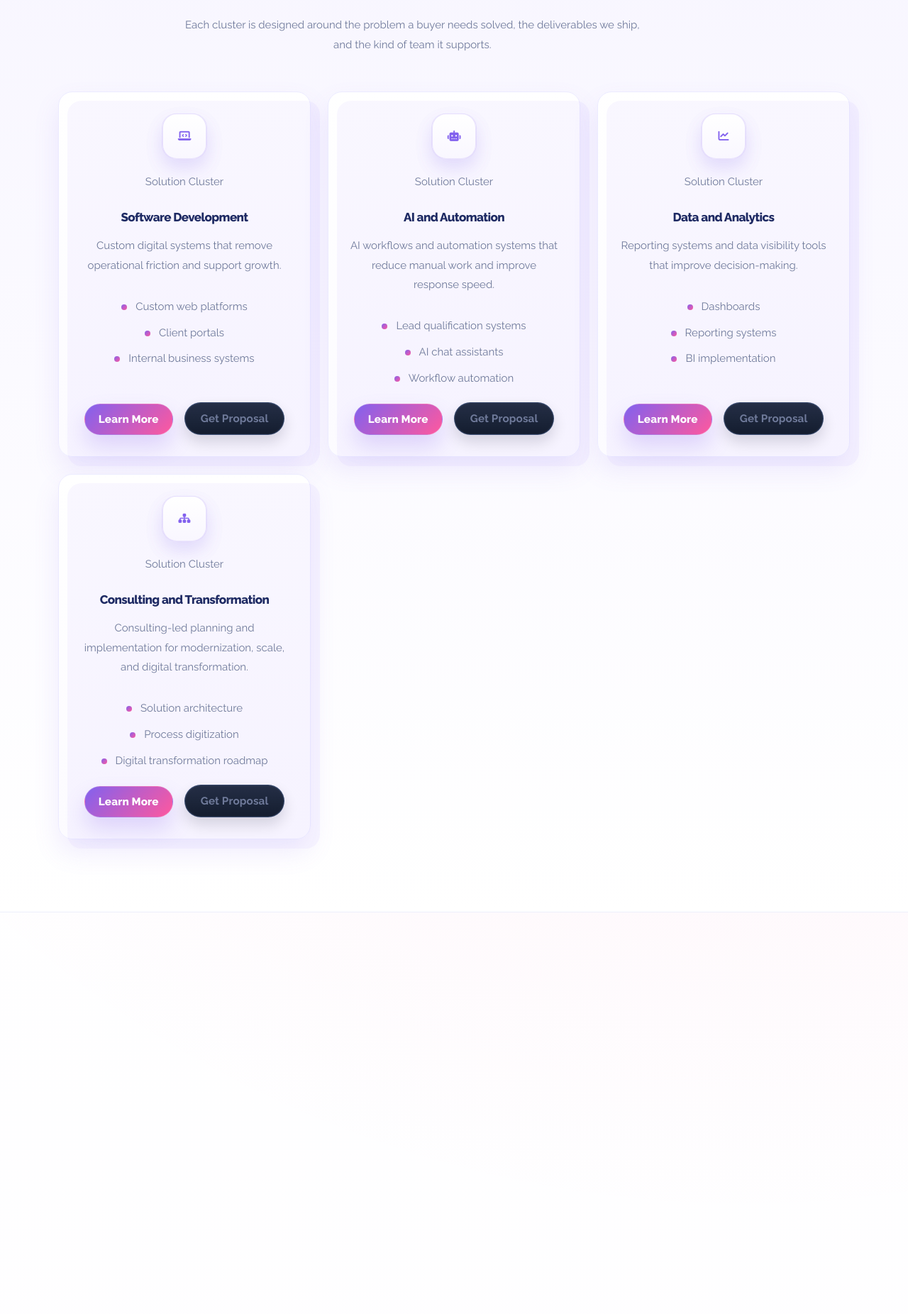
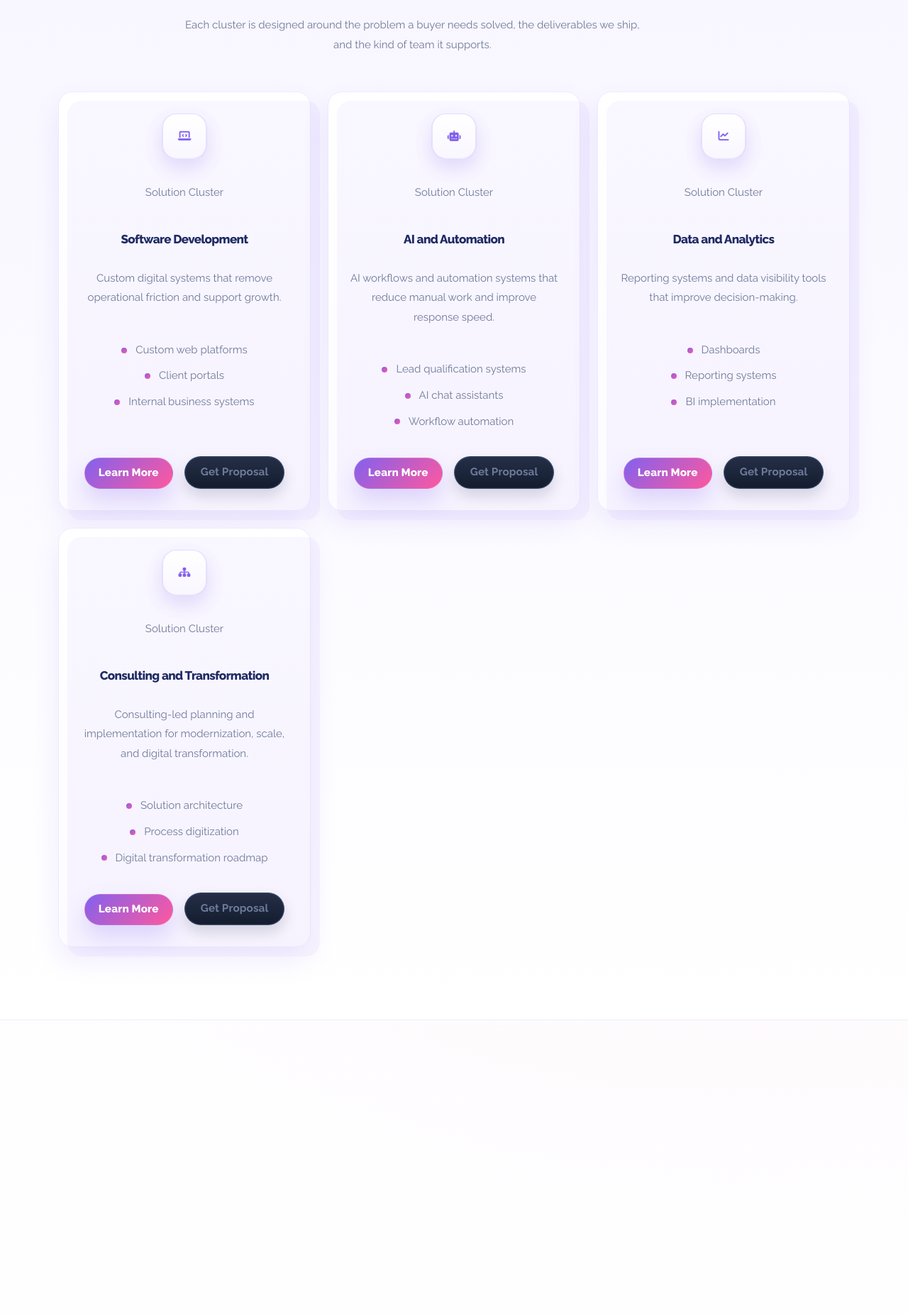
Before and after one commit to DengAchiek/nexalix, a Django app: page /services/ in a window 1280 px wide. Shown: the part 851-2703 px from the top of the page at 71% size. Run offline with Django 5.2, Linux system fonts and the light colour scheme; data comes from the database, SQL or seed files in the repository; data that the repository does not hold is empty.

Commit message:
Align card layout across pages

```diff
--- a/nexalix_app/static/css/redesign.css
+++ b/nexalix_app/static/css/redesign.css
@@ -653,6 +653,7 @@ body.theme-softy .case-study-detail-card,
 body.theme-softy .quote-form-card,
 body.theme-softy .quote-summary-card,
 body.theme-softy .contact-form,
+body.theme-softy .legal-card,
 body.theme-softy .services-cta-panel,
 body.theme-softy .industries-cta-panel,
 body.theme-softy .home-cta-final .container,
@@ -693,6 +694,7 @@ body.theme-softy .service-detail-sidecard::before,
 body.theme-softy .quote-form-card::before,
 body.theme-softy .quote-summary-card::before,
 body.theme-softy .contact-form::before,
+body.theme-softy .legal-card::before,
 body.theme-softy .services-cta-panel::before,
 body.theme-softy .industries-cta-panel::before,
 body.theme-softy .nx-final-cta-card::before,
@@ -718,7 +720,8 @@ body.theme-softy .about-stat-card h3,
 body.theme-softy .why-modern-card h3,
 body.theme-softy .work-step-card-modern h3,
 body.theme-softy .quote-summary-card h3,
-body.theme-softy .contact-form h3 {
+body.theme-softy .contact-form h3,
+body.theme-softy .legal-card h2 {
     color: var(--softy-heading) !important;
     font-size: 17px;
     line-height: 1.45;
@@ -746,6 +749,8 @@ body.theme-softy .why-modern-card p,
 body.theme-softy .work-step-card-modern p,
 body.theme-softy .quote-summary-card p,
 body.theme-softy .contact-form p,
+body.theme-softy .legal-card p,
+body.theme-softy .legal-card li,
 body.theme-softy .services-cta-panel p,
 body.theme-softy .industries-cta-panel p,
 body.theme-softy .nx-final-cta-card p,
@@ -814,6 +819,169 @@ body.theme-softy .testimonial-card-modern:hover,
 body.theme-softy .about-stat-card:hover {
     transform: translateY(-8px);
     box-shadow: 0 22px 42px rgba(130, 97, 238, 0.16) !important;
+}
+
+body.theme-softy .services-showcase-card,
+body.theme-softy .focused-landing-card,
+body.theme-softy .pillar-card,
+body.theme-softy .technology-capability-card,
+body.theme-softy .process-journey-card,
+body.theme-softy .work-step-card-modern,
+body.theme-softy .nx-industry-card,
+body.theme-softy .why-modern-card,
+body.theme-softy .testimonial-card-modern,
+body.theme-softy .about-stat-card,
+body.theme-softy .service-summary-card,
+body.theme-softy .case-card,
+body.theme-softy .proof-media-card,
+body.theme-softy .service-detail-card,
+body.theme-softy .service-detail-panel,
+body.theme-softy .service-detail-sidecard,
+body.theme-softy .solution-cluster-card,
+body.theme-softy .case-study-detail-card,
+body.theme-softy .about-story-cards article,
+body.theme-softy .industry-approach-panel,
+body.theme-softy .industry-outcome-panel,
+body.theme-softy .industry-outcome-card,
+body.theme-softy .quote-form-card,
+body.theme-softy .quote-summary-card,
+body.theme-softy .contact-form,
+body.theme-softy .legal-card,
+body.theme-softy .services-cta-panel,
+body.theme-softy .industries-cta-panel,
+body.theme-softy .home-cta-final .container,
+body.theme-softy .nx-final-cta-card {
+    min-height: 100%;
+}
+
+body.theme-softy .services-showcase-card,
+body.theme-softy .focused-landing-card,
+body.theme-softy .pillar-card,
+body.theme-softy .technology-capability-card,
+body.theme-softy .process-journey-card,
+body.theme-softy .work-step-card-modern,
+body.theme-softy .nx-industry-card,
+body.theme-softy .why-modern-card,
+body.theme-softy .testimonial-card-modern,
+body.theme-softy .about-stat-card {
+    align-items: center;
+    text-align: center;
+    gap: 0.95rem;
+}
+
+body.theme-softy .service-summary-card,
+body.theme-softy .case-card,
+body.theme-softy .proof-media-card,
+body.theme-softy .service-detail-card,
+body.theme-softy .service-detail-panel,
+body.theme-softy .service-detail-sidecard,
+body.theme-softy .solution-cluster-card,
+body.theme-softy .case-study-detail-card,
+body.theme-softy .about-story-cards article,
+body.theme-softy .industry-approach-panel,
+body.theme-softy .industry-outcome-panel,
+body.theme-softy .industry-outcome-card,
+body.theme-softy .quote-form-card,
+body.theme-softy .quote-summary-card,
+body.theme-softy .contact-form,
+body.theme-softy .legal-card,
+body.theme-softy .services-cta-panel,
+body.theme-softy .industries-cta-panel,
+body.theme-softy .home-cta-final .container,
+body.theme-softy .nx-final-cta-card {
+    display: flex;
+    flex-direction: column;
+    align-items: stretch;
+    justify-content: flex-start;
+    text-align: left;
+    gap: 0.95rem;
+}
+
+body.theme-softy .case-content,
+body.theme-softy .compact-card-content,
+body.theme-softy .service-content,
+body.theme-softy .technology-capability-head > div,
+body.theme-softy .solution-cluster-top > div,
+body.theme-softy .testimonial-author {
+    display: flex;
+    flex-direction: column;
+    gap: 0.45rem;
+    min-width: 0;
+}
+
+body.theme-softy .case-content h3,
+body.theme-softy .compact-card-content h3,
+body.theme-softy .service-content h3,
+body.theme-softy .technology-capability-head h3,
+body.theme-softy .solution-cluster-top h3,
+body.theme-softy .testimonial-author h4,
+body.theme-softy .service-detail-card h3,
+body.theme-softy .case-study-detail-card h3,
+body.theme-softy .legal-card h2 {
+    margin: 0;
+}
+
+body.theme-softy .case-content p,
+body.theme-softy .compact-card-content p,
+body.theme-softy .service-content p,
+body.theme-softy .technology-capability-head p,
+body.theme-softy .solution-cluster-top p,
+body.theme-softy .testimonial-author span,
+body.theme-softy .service-detail-card p,
+body.theme-softy .case-study-detail-card p,
+body.theme-softy .legal-card p,
+body.theme-softy .legal-card li {
+    margin: 0;
+}
+
+body.theme-softy .legal-sections {
+    display: grid;
+    grid-template-columns: repeat(2, minmax(0, 1fr));
+    gap: 1.5rem;
+}
+
+body.theme-softy .legal-card {
+    padding: 1.85rem;
+}
+
+body.theme-softy .legal-card ul {
+    display: grid;
+    gap: 0.75rem;
+    margin: 0.35rem 0 0;
+    padding-left: 1.15rem;
+}
+
+body.theme-softy .legal-card li {
+    line-height: 1.7;
+}
+
+body.theme-softy .service-summary-card > *:last-child,
+body.theme-softy .case-card > *:last-child,
+body.theme-softy .proof-media-card > *:last-child,
+body.theme-softy .service-detail-card > *:last-child,
+body.theme-softy .service-detail-panel > *:last-child,
+body.theme-softy .service-detail-sidecard > *:last-child,
+body.theme-softy .solution-cluster-card > *:last-child,
+body.theme-softy .case-study-detail-card > *:last-child,
+body.theme-softy .about-story-cards article > *:last-child,
+body.theme-softy .industry-approach-panel > *:last-child,
+body.theme-softy .industry-outcome-panel > *:last-child,
+body.theme-softy .industry-outcome-card > *:last-child,
+body.theme-softy .quote-form-card > *:last-child,
+body.theme-softy .quote-summary-card > *:last-child,
+body.theme-softy .contact-form > *:last-child,
+body.theme-softy .legal-card > *:last-child,
+body.theme-softy .services-cta-panel > *:last-child,
+body.theme-softy .industries-cta-panel > *:last-child,
+body.theme-softy .home-cta-final .container > *:last-child,
+body.theme-softy .nx-final-cta-card > *:last-child {
+    margin-bottom: 0;
+}
+
+body.theme-softy .case-card .project-proof-actions,
+body.theme-softy .proof-media-card .project-proof-actions {
+    justify-content: flex-start;
+    margin-top: auto;
 }
 
 body.theme-softy .nx-card-list,
@@ -2521,10 +2689,13 @@ body.theme-softy .skip-link {
     body.theme-softy .service-category-block,
     body.theme-softy .service-summary-card,
     body.theme-softy .service-category-block .media-service-card,
-    body.theme-softy .service-category-block .solution-service-card {
+    body.theme-softy .service-category-block .solution-service-card,
+    body.theme-softy .case-study-detail-card,
+    body.theme-softy .legal-card {
         padding: 1.45rem !important;
     }
 
+    body.theme-softy .legal-sections,
     body.theme-softy .service-cluster-summary-grid,
     body.theme-softy .service-category-block .services-grid {
         grid-template-columns: 1fr !important;
--- a/nexalix_app/templates/base.html
+++ b/nexalix_app/templates/base.html
@@ -46,7 +46,7 @@
 
     <title>{% block title %}{{ meta_title|default:'Nexalix Technologies' }}{% endblock %}</title>
     {% block extra_css %}{% endblock %}
-    <link rel="stylesheet" href="{% static 'css/redesign.css' %}?v=20260427f">
+    <link rel="stylesheet" href="{% static 'css/redesign.css' %}?v=20260427g">
     {% if structured_data_json %}
         {% for schema in structured_data_json %}
     <script type="application/ld+json">{{ schema|safe }}</script>
```
